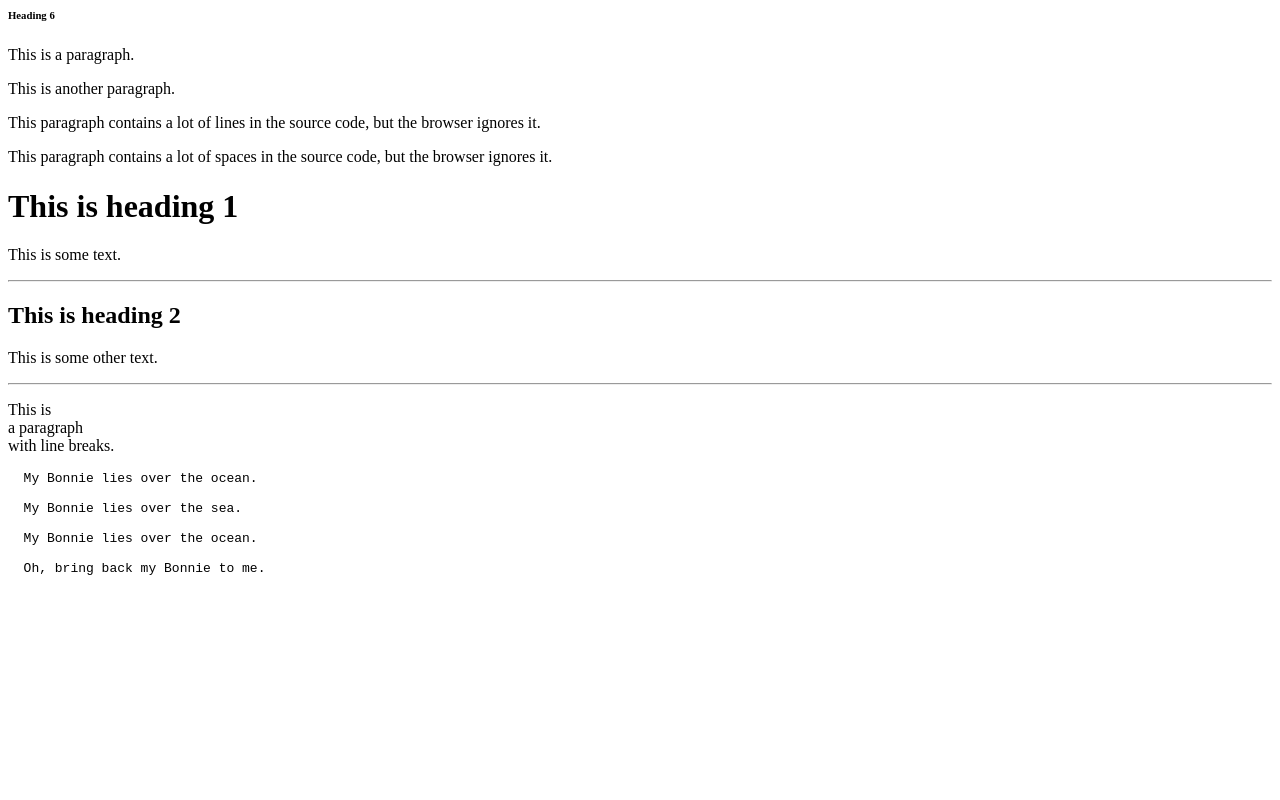
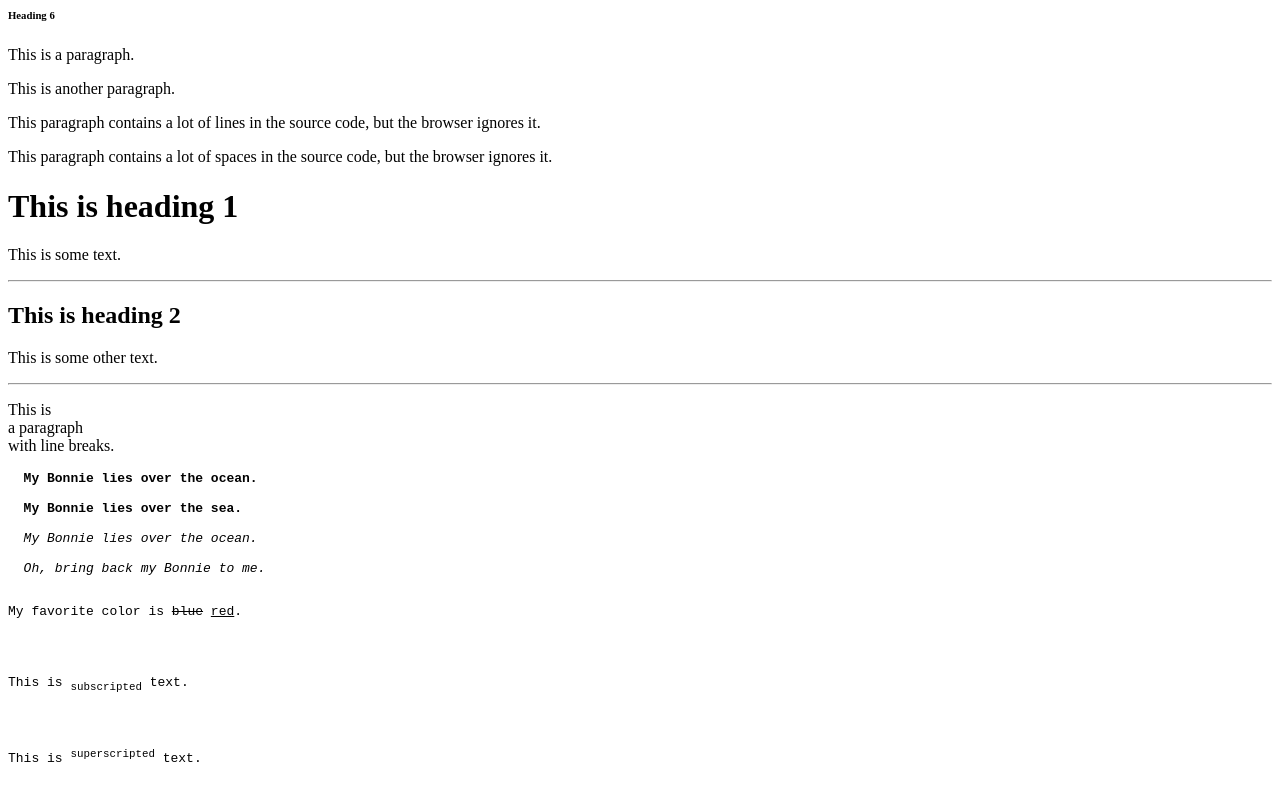
Before and after one commit to Kamal-Baraili/Demo, a plain HTML site: page index.html in a window 1280 px wide. Shown: the part 990-1790 px from the top of the page. Before the commit the page ends 1579 px from the top, so only its background shows below. Drawn offline with Linux system fonts and the light colour scheme.

Commit message:
formatting

```diff
--- a/index.html
+++ b/index.html
@@ -30,11 +30,14 @@
 <hr />
 <p>This is<br />a paragraph<br />with line breaks.</p>
 <pre>
-  My Bonnie lies over the ocean.
+  <b>My Bonnie lies over the ocean.</b>
 
-  My Bonnie lies over the sea.
+  <strong>My Bonnie lies over the sea.</strong>
 
-  My Bonnie lies over the ocean.
+  <i>My Bonnie lies over the ocean.</i>
 
-  Oh, bring back my Bonnie to me.
+  <em>Oh, bring back my Bonnie to me.</em>
+  <p>My favorite color is <del>blue</del> <ins>red</ins>.</p>
+  <p>This is <sub>subscripted</sub> text.</p>
+  <p>This is <sup>superscripted</sup> text.</p>
 </pre>
```
